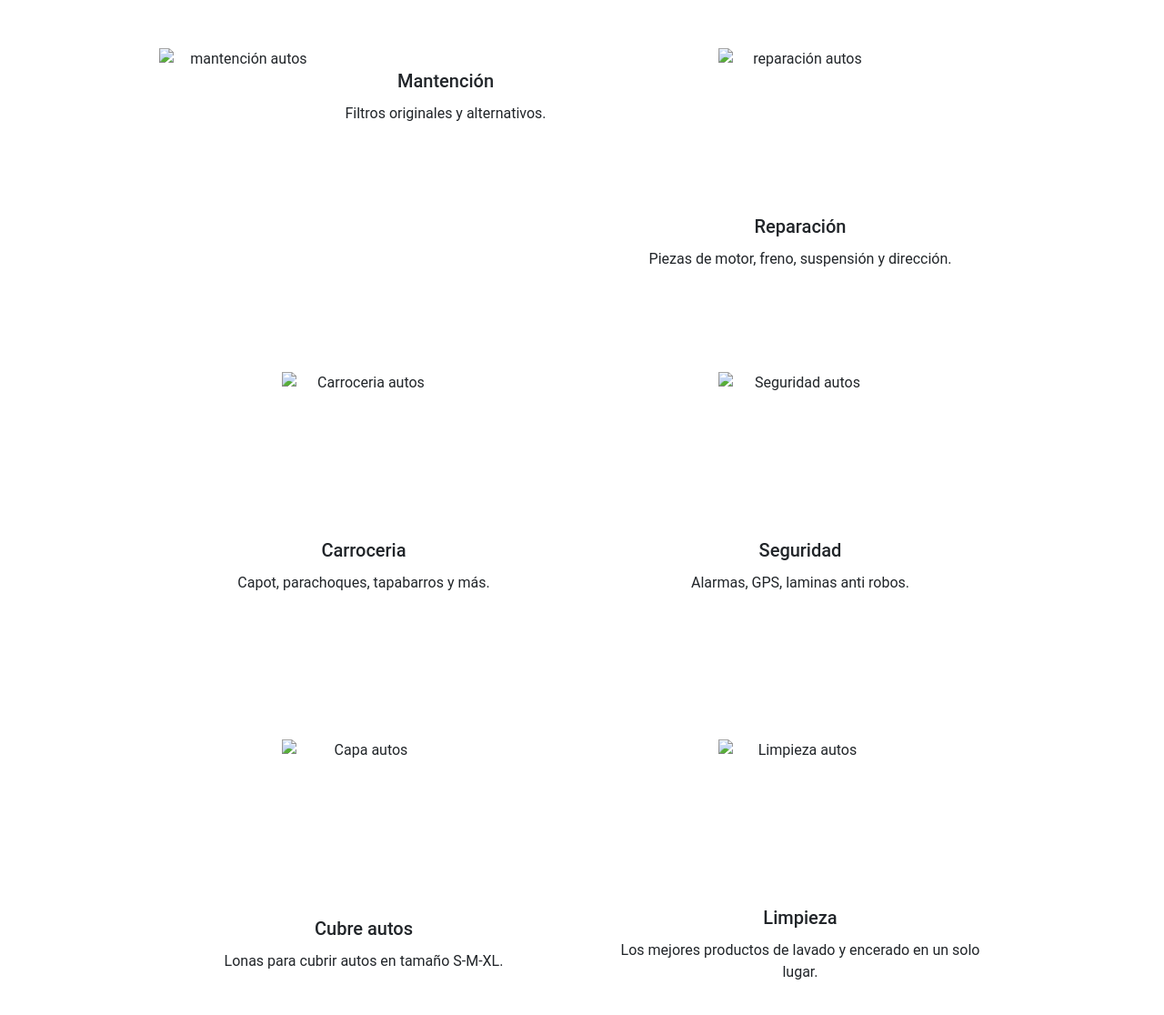
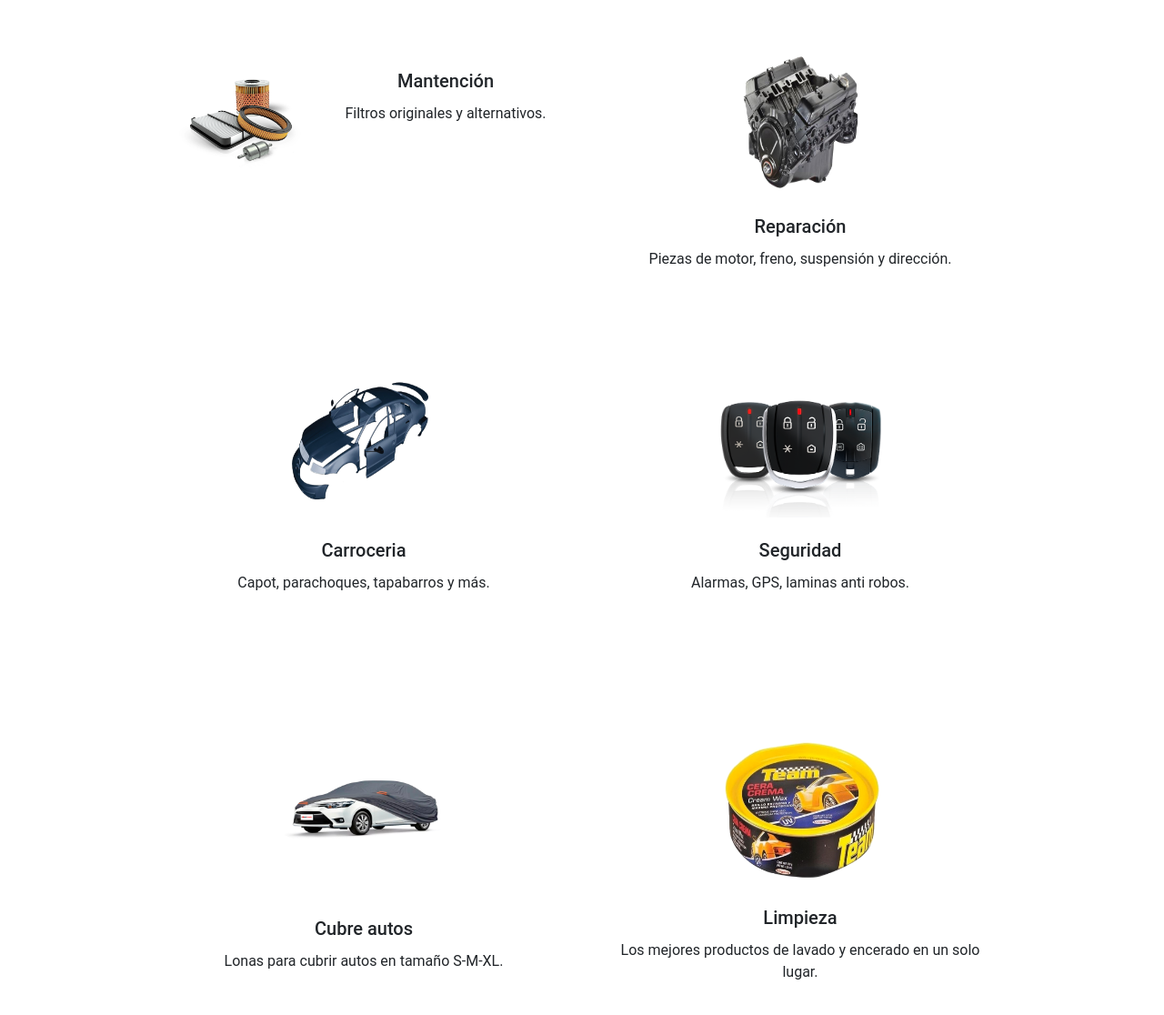
Before and after one commit to Macruzc/APC-Nueva---Cruz, a website: page servicios.html in a window 1280 px wide. Shown: the part 594-1710 px from the top of the page at 91% size. Drawn offline with nearby package versions, Linux system fonts and the light colour scheme; files that its build step writes are made by us from their sources; the site is published under a folder, as on GitHub Pages, so addresses that start at the root find nothing.

Commit message:
se arreglan fotos ./

```diff
--- a/servicios.html
+++ b/servicios.html
@@ -9,7 +9,7 @@
 
     <link href="https://cdn.jsdelivr.net/npm/bootstrap@5.0.0-beta2/dist/css/bootstrap.min.css" rel="stylesheet" integrity="sha384-BmbxuPwQa2lc/FVzBcNJ7UAyJxM6wuqIj61tLrc4wSX0szH/Ev+nYRRuWlolflfl" crossorigin="anonymous">
     <link rel="stylesheet" href="https://cdn.jsdelivr.net/npm/bootstrap-icons@1.4.0/font/bootstrap-icons.css">
-    <link rel="stylesheet" href="./style.css">
+    <link rel="stylesheet" href="style.css">
 
     <title>APC Repuestos</title>
   </head>
@@ -75,7 +75,7 @@
 <section class="w-100">
     <div class="row w-75 mx-auto" id="servicios-fila-1">
         <div class="col-lg-6 col-md-12 col-sm-12 d-flex justify-content-start my-5 icono-wrap">
-            <img src="/img/mantencion repuestos.png" alt="mantención autos"   width="180" height="160">
+            <img src="img/mantencion repuestos.png" alt="mantención autos"   width="180" height="160">
 
             <div>
                 <h3 class="fs-5 mt-4 px-4 pb-1">Mantención</h3>
@@ -85,7 +85,7 @@
         </div>
 
         <div class="col-lg-6 col-md-12 col-sm-12 d-flex justify-content-start  my-5 icono-wrap">
-            <img src="/img/reparacion repuestos.png" alt="reparación autos" width="180" height="160">
+            <img src="img/reparacion repuestos.png" alt="reparación autos" width="180" height="160">
 
             <div>
                 <h3 class="fs-5 mt-4 px-4 pb-1 icono-wrap">Reparación</h3>
@@ -96,7 +96,7 @@
 
     <div class="row w-75 mx-auto mb-5" id="servicios-fila-2">
         <div class="col-lg-6 col-md-12 col-sm-12 d-flex justify-content-start  my-5 icono-wrap">
-            <img src="/img/carroceria repuestos.png" alt="Carroceria autos" width="180" height="160">
+            <img src="img/carroceria repuestos.png" alt="Carroceria autos" width="180" height="160">
 
             <div>
                 <h3 class="fs-5 mt-4 px-4 pb-1">Carroceria</h3>
@@ -105,7 +105,7 @@
         </div>
 
         <div class="col-lg-6 col-md-12 col-sm-12 d-flex justify-content-start my-5 icono-wrap">
-          <img src="/img/seguridad accesorios.png" alt="Seguridad autos" width="180" height="160" >
+          <img src="img/seguridad accesorios.png" alt="Seguridad autos" width="180" height="160" >
 
           <div>
               <h3 class="fs-5 mt-4 px-4 pb-1">Seguridad</h3>
@@ -116,7 +116,7 @@
 
     <div class="row w-75 mx-auto mb-5" id="servicios-fila-3">
       <div class="col-lg-6 col-md-12 col-sm-12 d-flex justify-content-start  my-5 icono-wrap">
-            <img src="/img/cubreautos accesorios.png" alt="Capa autos" width="180" height="160">
+            <img src="img/cubreautos accesorios.png" alt="Capa autos" width="180" height="160">
 
             <div>
                 <h3 class="fs-5 mt-4 px-4 pb-1">Cubre autos</h3>
@@ -125,7 +125,7 @@
       </div>
 
       <div class="col-lg-6 col-md-12 col-sm-12 d-flex justify-content-start my-5 icono-wrap">
-          <img src="/img/lavado accesorios.png" alt="Limpieza autos" width="180" height="160" >
+          <img src="img/lavado accesorios.png" alt="Limpieza autos" width="180" height="160" >
 
           <div>
               <h3 class="fs-5 mt-4 px-4 pb-1">Limpieza</h3>
```
Also changed, not shown: contacto.html (+1 -1 lines), cotizar.html (+2 -2 lines), index.html (+4 -4 lines), tiendas.html (+1 -1 lines).
